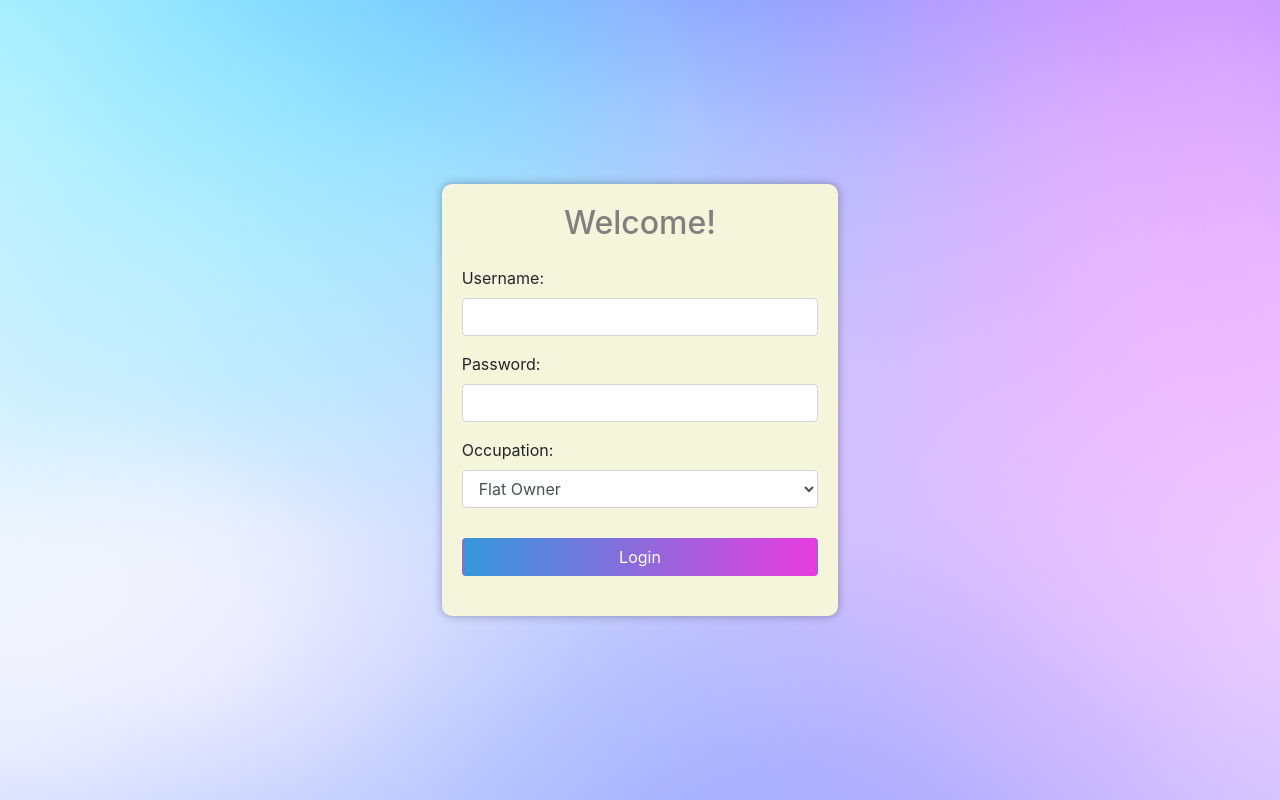
After one commit to toushifhossain1/Residential-Management-and-Monitoring-System, a PHP site: page /logIn.html in a window 1280 px wide. The commit adds this page. Run offline with PHP 8.4, Linux system fonts and the light colour scheme.

Commit message:
log in page

```diff
--- /dev/null
+++ b/Web App/logIn.html
@@ -0,0 +1,66 @@
+<!DOCTYPE html>
+<html lang="en">
+<head>
+    <meta charset="UTF-8">
+    <meta name="viewport" content="width=device-width, initial-scale=1.0">
+    <title>Login Page</title>
+    <link rel="stylesheet" href="https://stackpath.bootstrapcdn.com/bootstrap/4.3.1/css/bootstrap.min.css">
+    <link rel="stylesheet" href="style.css">
+    <style>
+        body {
+            background-image: url('img/logInBackground.jpg'); /* Replace with your background image URL */
+            background-size: cover;
+            background-position: center;
+            height: 100vh;
+            margin: 0;
+            display: flex;
+            justify-content: center;
+            align-items: center;
+        }
+
+        .login-container {
+            background-color: beige; /* Semi-transparent white background */
+            border-radius: 10px; /* Rounded corners */
+            padding: 20px;
+            box-shadow: 0 0 10px rgba(0, 0, 0, 0.3); /* Shadow for the container */
+        }
+        .welcome-heading {
+            color: #808080; /* Use your preferred shade of grey */
+        }
+    </style>
+</head>
+<body>
+    <div class="container-fluid">
+        <div class="row">
+            <div class="col-md-6 offset-md-3 col-lg-4 offset-lg-4">
+                <div class="login-container">
+                <h2 class="text-center mb-4 welcome-heading">Welcome!</h2>
+                    <form action="login_process.php" method="post">
+                        <div class="form-group">
+                            <label for="username">Username:</label>
+                            <input type="text" class="form-control" id="username" name="username" required>
+                        </div>
+                        <div class="form-group">
+                            <label for="password">Password:</label>
+                            <input type="password" class="form-control" id="password" name="password" required>
+                        </div>
+                        <div class="form-group">
+                            <label for="occupation">Occupation:</label>
+                            <select class="form-control" id="occupation" name="occupation" required>
+                                <option value="flatowner">Flat Owner</option>
+                                <option value="renter">Renter</option>
+                                <option value="rentee">Rentee</option>
+                                <option value="manager">Manager</option>
+                                <option value="guard">Guard</option>
+                                <option value="servant">Servant</option>
+                            </select>
+                        </div>
+                        <button type="submit" class="btn btn-custom-grey btn-block">Login</button>
+
+                    </form>
+                </div>
+            </div>
+        </div>
+    </div>
+</body>
+</html>
--- a/Web App/style.css
+++ b/Web App/style.css
@@ -59,7 +59,14 @@ body {
     cursor: pointer;
 }
 
-
+.btn-custom-grey {
+     /* Use your preferred shade of grey */
+    color: #fff; /* Text color */
+    margin-top: 30px;
+    margin-bottom: 20px;
+    background: linear-gradient(to right, #3498db, #e73cde); /* Blue to pink gradient */
+            color: #fff; /* Text color */
+}
 
 
 
```
Also changed, not shown: Web App/login_process.php (added, +47 -0 lines), Web App/img/logInBackground.jpg (added).
